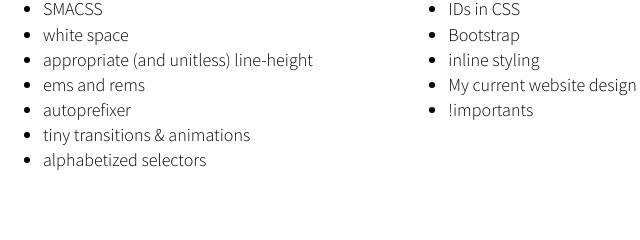
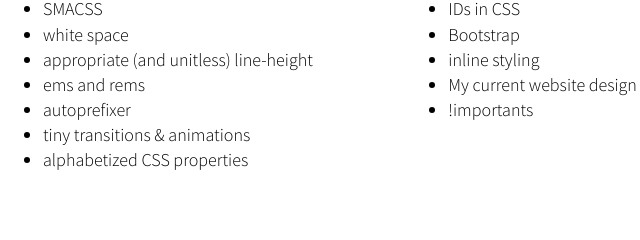
Before and after one commit to thebeckyhamm/wants-to-be-an-instructor, a website: page index.html in a window 1280 px wide. Shown: the part 2671-2911 px from the top of the page, 29-669 px from the left. Drawn offline with nearby package versions, Linux system fonts and the light colour scheme.

Commit message:
fix typo

```diff
--- a/index.html
+++ b/index.html
@@ -100,7 +100,7 @@
                     <li>ems and rems</li>
                     <li>autoprefixer</li>
                     <li>tiny transitions &amp; animations</li>
-                    <li>alphabetized selectors</li>
+                    <li>alphabetized CSS properties</li>
                 </ul>
             </div>
             <div class="col-33">
```
